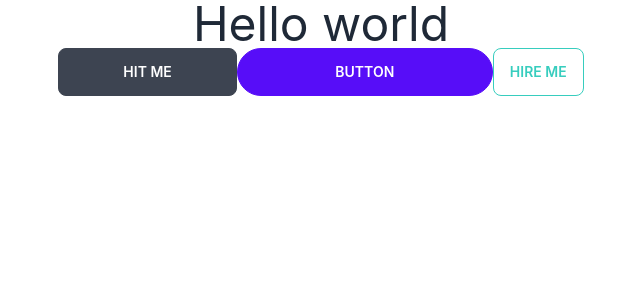
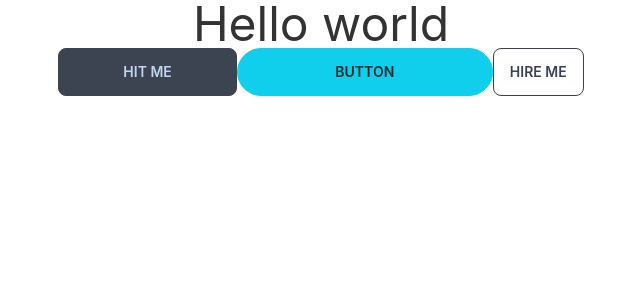
Before and after one commit to sabbirpboss/doctors-portal-client, a React (Create React App) app: page / in a window 1280 px wide. Shown: the top 300 px of the page, without its empty margins (319-959 px from the left). Built offline with nearby package versions, Linux system fonts and the light colour scheme.

Commit message:
tailwind daisy mytheme created

```diff
--- a/tailwind.config.js
+++ b/tailwind.config.js
@@ -4,4 +4,19 @@ module.exports = {
     extend: {},
   },
   plugins: [require("daisyui")],
+  daisyui: {
+    themes: [
+      {
+        doctorsPortal: {
+          primary: "#0FCFEC",
+          secondary: "#19D3AE",
+          accent: "#3A4256",
+          neutral: "#3d4451",
+          "base-100": "#ffffff",
+        },
+      },
+      "dark",
+      "cupcake",
+    ],
+  },
 }
```
